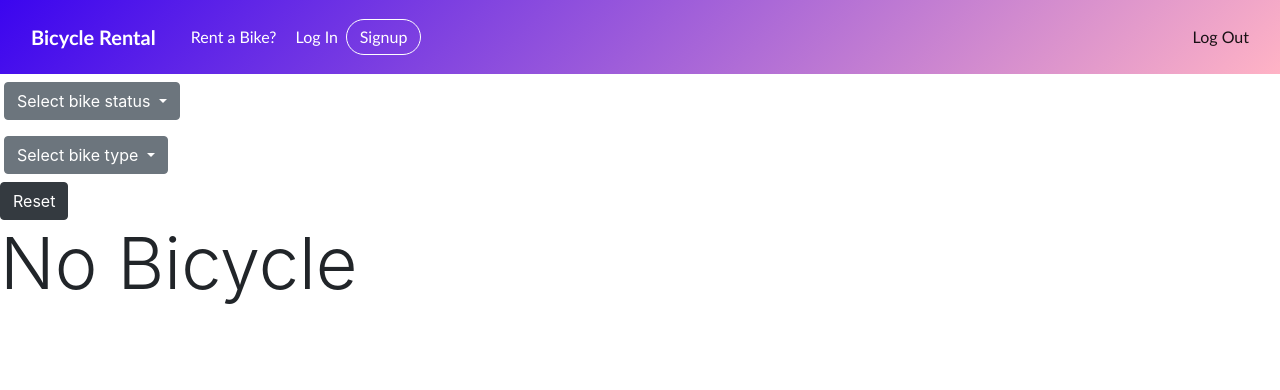
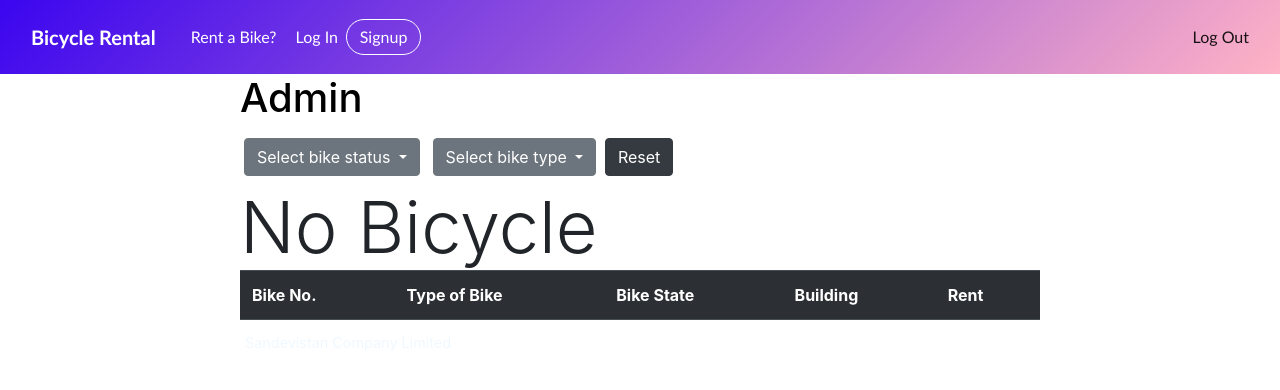
Before and after one commit to karank85/bike-rental-system, a Flask app: page /admin/ in a window 1280 px wide. Shown: the top 390 px of the page. Run offline with Flask 2, Linux system fonts and the light colour scheme; data that the repository does not hold is empty; some libraries are stand-ins or nearby versions.

Commit message:
Fix Reset button in admin, and fix users filter

```diff
--- a/templates/admin.html
+++ b/templates/admin.html
@@ -1,6 +1,18 @@
 {% extends 'base.html' %}
 {% block content %}
-<div class="dropdown">
+<style>
+  body {
+      text-align: center;
+    }
+    .content {
+      max-width: 800px;
+      text-align: left;
+      margin: auto;
+    }
+</style>
+<div class="content">
+	<h1 style="color: black;">Admin</h1>
+  <div class="dropdown d-inline-block">
     <button class="btn btn-secondary dropdown-toggle my-2 mx-1" type="button" id="dropdownMenuButton" data-bs-toggle="dropdown" aria-haspopup="true" aria-expanded="false">
       Select bike status
     </button>
@@ -12,7 +24,7 @@
       <a class="dropdown-item" href="{{ url_for('filter_bike_status',bike_status='Unavailable') }}">Unavailable</a>
     </div>
   </div>
-<div class="dropdown">
+  <div class="dropdown d-inline-block">
     <button class="btn btn-secondary dropdown-toggle my-2 mx-1" type="button" id="dropdownMenuButton" data-bs-toggle="dropdown" aria-haspopup="true" aria-expanded="false">
       Select bike type
     </button>
@@ -23,32 +35,34 @@
       <a class="dropdown-item" href="{{ url_for('filter_bike_type',bike_type='Utility Bike') }}">Utility</a>
     </div>
   </div>
-<button type="button" class="btn btn-dark" href="{{ url_for('all_bikes') }}">Reset</button>
-<table class="table mx-3">
+  <div class="dropdown d-inline-block">
+  <a class="btn btn-dark" href="{{ url_for('all_bikes') }}" role="button">Reset</a>
+</div>
+<table class="table table-striped table-dark table-hover">
   <thead class="thead-dark">
-    {% if bicycles %}
+    <caption style="text-indent: 5px ; font-size: 90%; color:aliceblue">Sandevistan Company Limited</caption>
     <tr>
       <th scope="col">Bike No.</th>
       <th scope="col">Type of Bike</th>
-        <th scope="col">Bike Status</th>
+      <th scope="col">Bike State</th>
       <th scope="col">Building</th>
-        <th scope="col">Action to be completed</th>
+      <th scope="col">Rent</th>
     </tr>
   </thead>
+  {% if bicycles %}
       {% for bicycle in bicycles %}
           <tbody>
-              <tr>
+            <tr class="table-light">
               <th scope="row">{{ bicycle['bike_id'] }}</th>
               <td>{{ bicycle['bike_types'] }}</td>
               <td>{{ bicycle['bike_state'] }}</td>
               <td>{{ bicycle['building_name'] }}</td>
-                <td>
               {% if bicycle['bike_state'] == 'Awaiting Approval' %}
                       <a href="{{ url_for('approve_bike_rent',id=bicycle['bike_id'])}}"> <i class="bi bi-check-circle"></i> </a>
                     {% elif bicycle['bike_state'] == 'Awaiting Return Approval' %}
                       <a href="{{ url_for('approve_bike_return',id=bicycle['bike_id'])}}"><i class="bi bi-bicycle"></i></a>
                     {% endif %}
-                </td>
+
             </tr>
           </tbody>
       {% endfor %}
```
Also changed, not shown: templates/renting.html (+9 -0 lines). Lines whose indentation alone changed are shown as unchanged.
